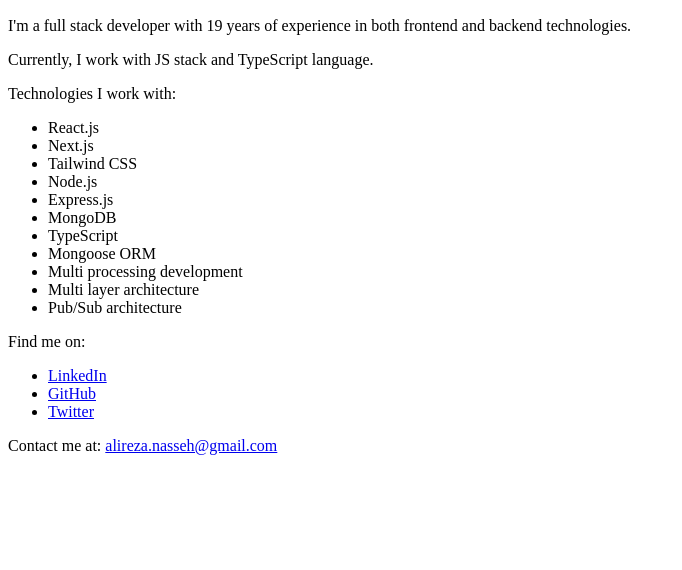
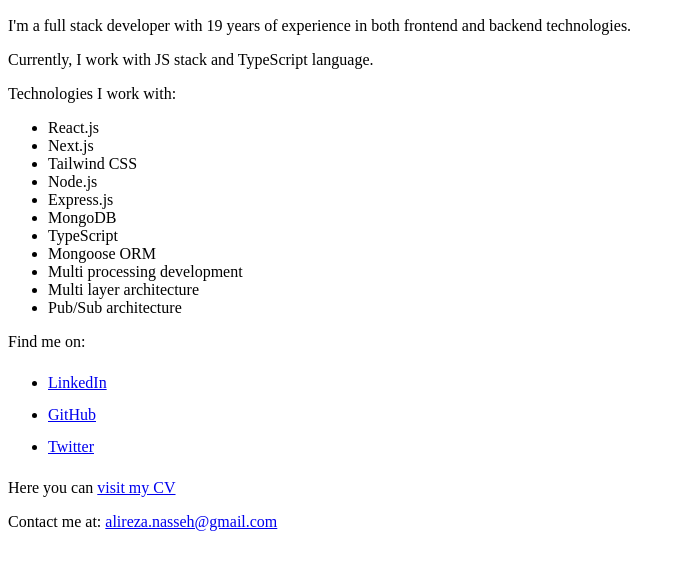
Before and after one commit to alirezanasseh/alirezanasseh.github.io, a plain HTML site: page index.html in a window 1280 px wide. Shown: the part 110-680 px from the top of the page, without its empty margins (0-682 px from the left). Drawn offline with Linux system fonts and the light colour scheme.

Commit message:
Added meta description, made more space in list of links, added CV link

```diff
--- a/index.html
+++ b/index.html
@@ -3,7 +3,13 @@
 <head>
     <meta charset="UTF-8">
     <meta name="viewport" content="width=device-width, initial-scale=1.0">
+    <meta name="description" content="Alireza Nasseh, Full Stack Developer">
     <title>Alireza Nasseh</title>
+    <style>
+        .link-list {
+            line-height: 200%;
+        }
+    </style>
 </head>
 <body>
 <h1>Alireza Nasseh</h1>
@@ -25,7 +31,7 @@
     <li>Pub/Sub architecture</li>
 </ul>
 <p>Find me on:</p>
-<ul>
+<ul class="link-list">
     <li>
         <a href="https://www.linkedin.com/in/alirezanasseh/" target="_blank" rel="noopener">LinkedIn</a>
     </li>
@@ -36,6 +42,7 @@
         <a href="https://twitter.com/AlirezaNasseh" target="_blank" rel="noopener">Twitter</a>
     </li>
 </ul>
+<p>Here you can <a href="https://drive.google.com/file/d/1X9c8PPlsv71u1ptrykKHrOCPxtRqK3cJ/view?usp=sharing" target="_blank" rel="noopener">visit my CV</a></p>
 <p>Contact me at: <a href="mailto:alireza.nasseh@gmail.com">alireza.nasseh@gmail.com</a></p>
 </body>
 </html>
```
